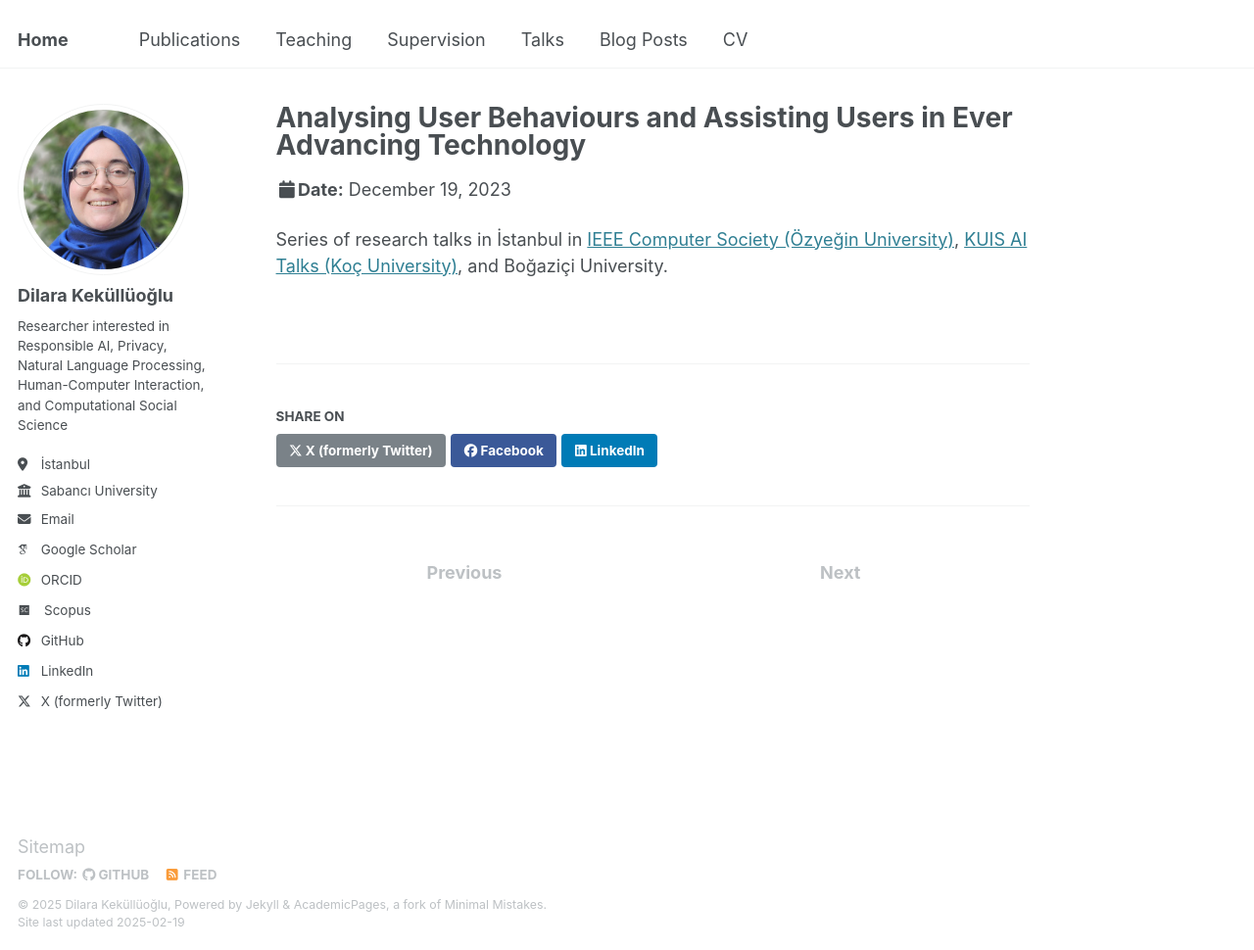
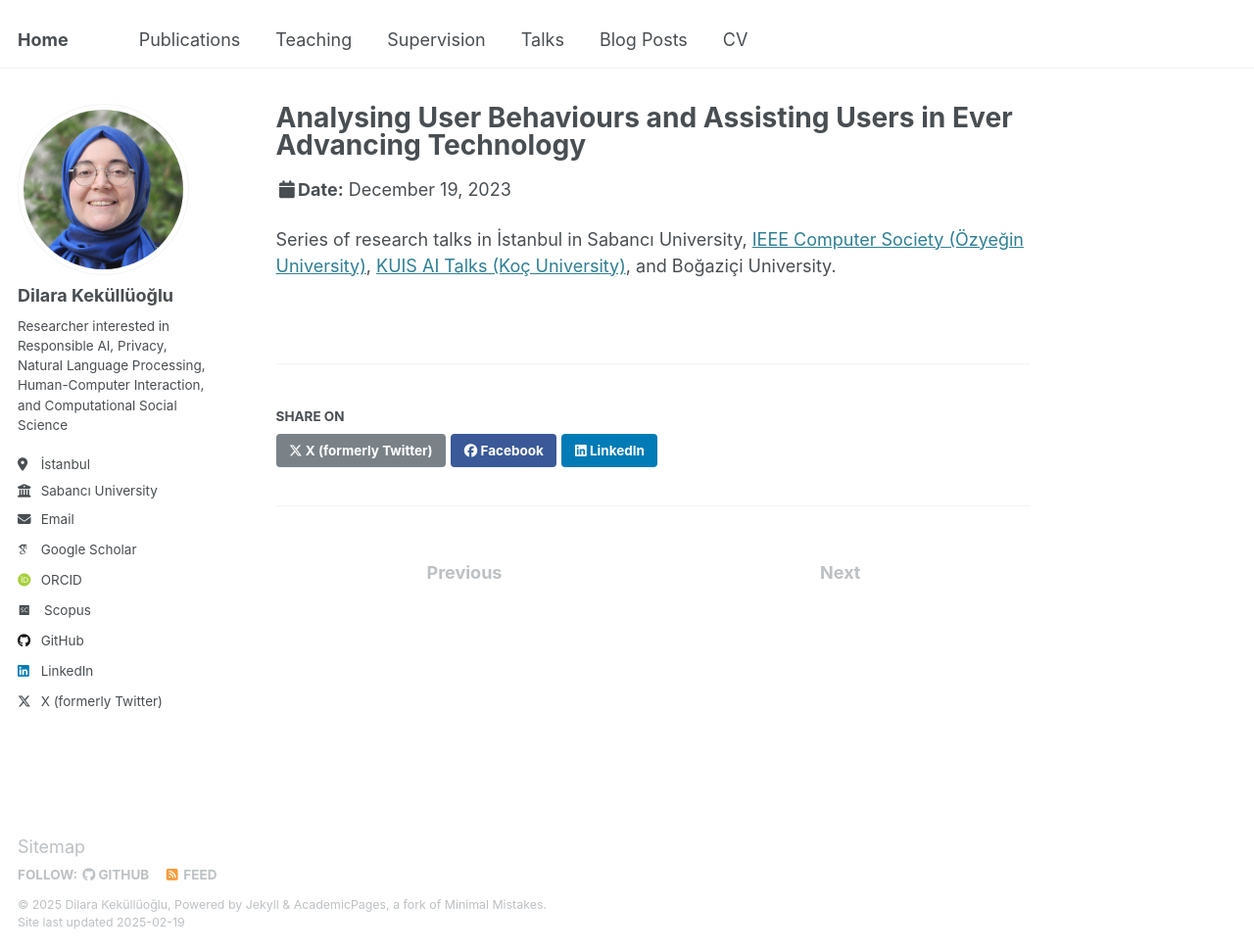
Before and after one commit to dilarakkl/dilarakkl.github.io, a Jekyll site: the page built from _talks/2023-12-19-talk.md, in a window 1280 px wide and 970 px high. Shown: the whole window at 98% size. Built offline with Jekyll 4.4.1, drawn with Linux system fonts in a browser that asks for light colours; some web fonts are replaced.

Commit message:
Update 2023-12-19-talk.md

```diff
--- a/_talks/2023-12-19-talk.md
+++ b/_talks/2023-12-19-talk.md
@@ -3,9 +3,9 @@ title: "Analysing User Behaviours and Assisting Users in Ever Advancing Technolo
 collection: talks
 type: "Research Talk"
 permalink: /talks/2023-12-19-talk
-venue: "Özyeğin, Boğaziçi, and Koç University"
+venue: "Sabancı, Özyeğin, Boğaziçi, and Koç University"
 date: 2023-12-19
 location: "İstanbul, Türkiye"
 ---
 
-Series of research talks in İstanbul in [IEEE Computer Society (Özyeğin University)](https://www.youtube.com/watch?v=0SbVFSw0Chc&pp=ygUbZGlsYXJhIGtla3VsbHVvZ2x1IMO2enllZ2lu), [KUIS AI Talks (Koç University)](https://www.youtube.com/watch?v=VDeP4JveRQg&pp=ygUbZGlsYXJhIGtla3VsbHVvZ2x1IMO2enllZ2lu), and Boğaziçi University.
+Series of research talks in İstanbul in Sabancı University, [IEEE Computer Society (Özyeğin University)](https://www.youtube.com/watch?v=0SbVFSw0Chc&pp=ygUbZGlsYXJhIGtla3VsbHVvZ2x1IMO2enllZ2lu), [KUIS AI Talks (Koç University)](https://www.youtube.com/watch?v=VDeP4JveRQg&pp=ygUbZGlsYXJhIGtla3VsbHVvZ2x1IMO2enllZ2lu), and Boğaziçi University.
```
